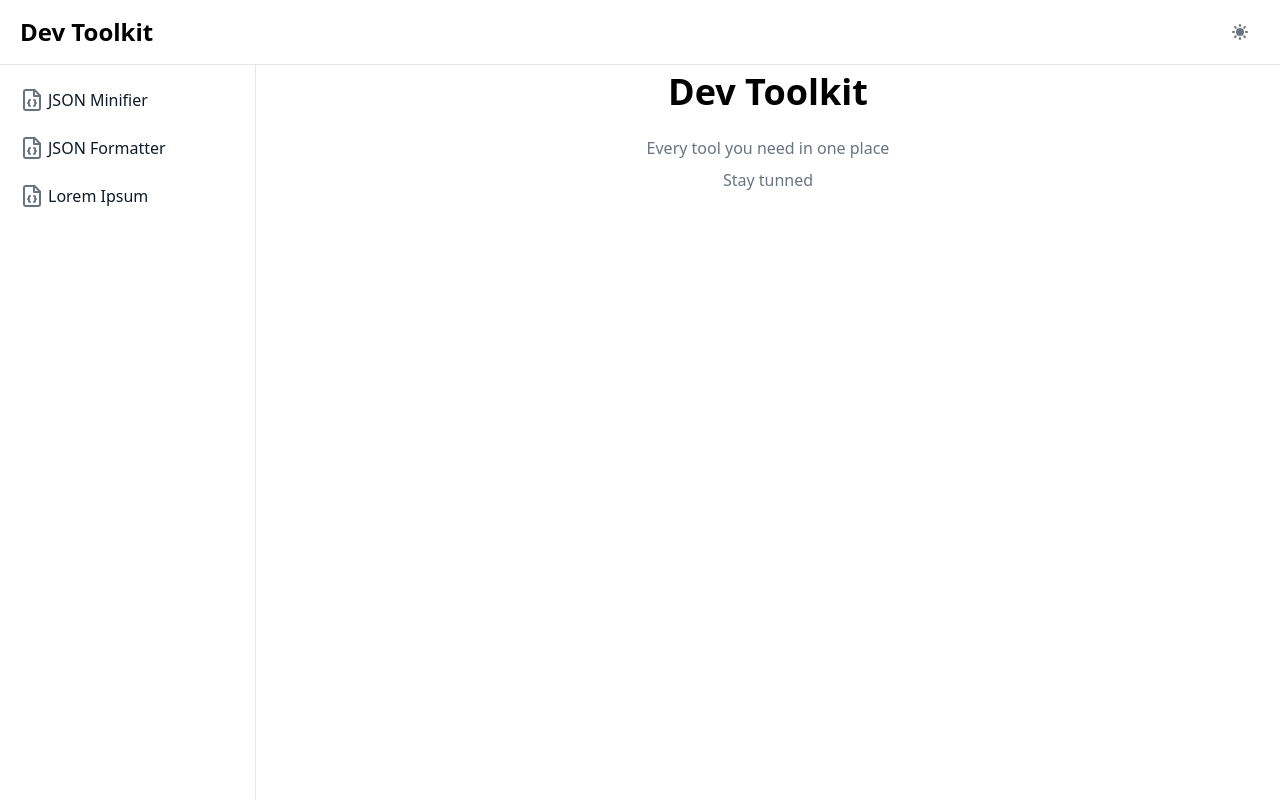
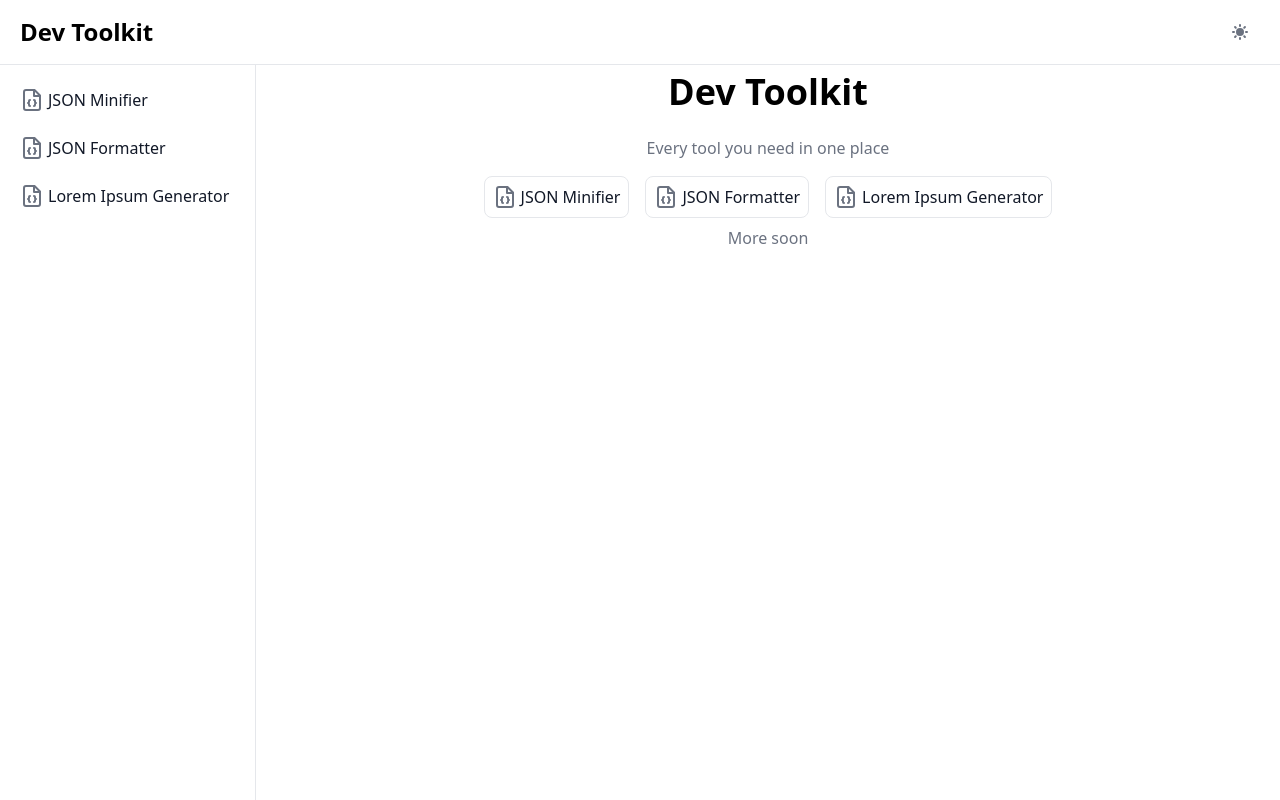
Before and after one commit to FelipeBockMagagnin/devtoolkitapp, a Next.js app: page / in a window 1280 px wide. Built offline with nearby package versions, Linux system fonts and the light colour scheme.

Commit message:
feat: add menu listing in home screen

```diff
--- a/src/app/page.js
+++ b/src/app/page.js
@@ -1,6 +1,8 @@
 import React from "react"
 import Title from "@/components/Title"
 import Script from 'next/script'
+import { LuFileJson } from 'react-icons/lu';
+import menus from '../data/menus'
 
 export default function Home() {
   return (
@@ -21,8 +23,22 @@ export default function Home() {
         Every tool you need in one place
       </div>
 
+<div className="flex justify-center">
+{menus.map((menu, index) => {
+        return (
+          <div key={index}>
+            <a href={menu.link} class="flex border m-2 items-center p-2 text-gray-900 rounded-lg dark:text-white hover:bg-gray-100 dark:hover:bg-gray-700">
+              <LuFileJson class="flex-shrink-0 w-6 h-6 text-gray-500 transition duration-75 dark:text-gray-400 group-hover:text-gray-900 dark:group-hover:text-white" />
+              <span class="ml-1">{menu.name}</span>
+            </a>
+          </div>
+        )
+      })}
+</div>
+
+
       <div className="mb-2 text-center text-gray-500 dark:text-gray-400">
-        Stay tunned
+        More soon
       </div>
     </div>
   )
--- a/src/components/SideBar.js
+++ b/src/components/SideBar.js
@@ -2,29 +2,12 @@
 import React, { useEffect } from "react";
 import { LuFileJson } from 'react-icons/lu';
 import { initFlowbite } from 'flowbite'
+import menus from '../data/menus'
 
 export default function SideBar() {
     useEffect(() => {
         initFlowbite()
     })
-
-    let menus = [
-        {
-            name: 'JSON Minifier',
-            icon: LuFileJson,
-            link: '/minify-json'
-        },
-        {
-            name: 'JSON Formatter',
-            icon: LuFileJson,
-            link: '/format-json'
-        },
-        {
-            name: 'Lorem Ipsum',
-            icon: LuFileJson,
-            link: '/lorem-ipsum'
-        }
-    ]
 
     return (
         <aside id="logo-sidebar" class="fixed top-0 left-0 z-40 w-64 h-screen pt-20 transition-transform -translate-x-full bg-white border-r border-gray-200 sm:translate-x-0 dark:bg-gray-800 dark:border-gray-700" aria-label="Sidebar">
--- /dev/null
+++ b/src/data/menus.js
@@ -0,0 +1,22 @@
+import { LuFileJson } from 'react-icons/lu';
+
+const menus = [
+    {
+        name: 'JSON Minifier',
+        icon: LuFileJson,
+        link: '/minify-json'
+    },
+    {
+        name: 'JSON Formatter',
+        icon: LuFileJson,
+        link: '/format-json'
+    },
+    {
+        name: 'Lorem Ipsum Generator',
+        icon: LuFileJson,
+        link: '/lorem-ipsum'
+    }
+]
+
+
+export default menus;
```
